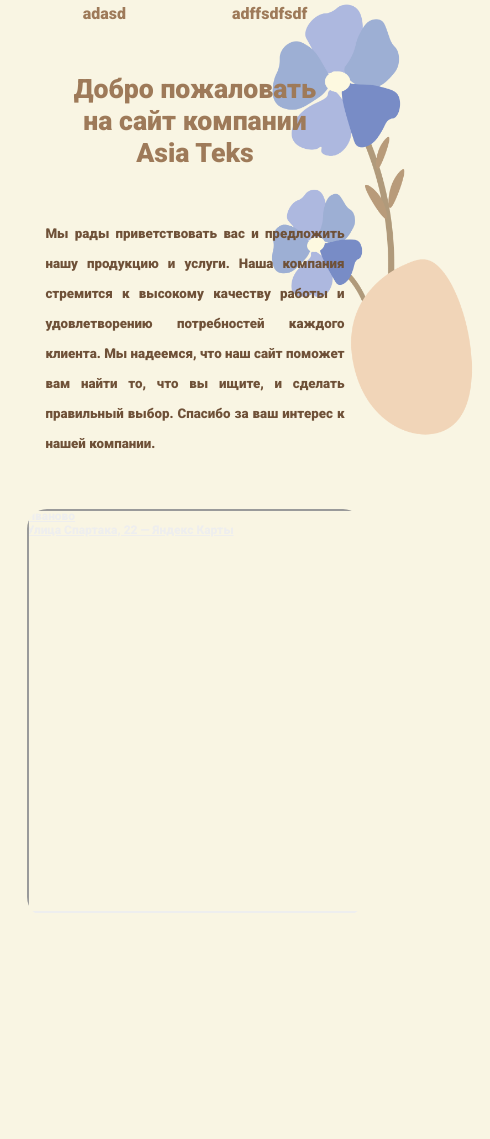
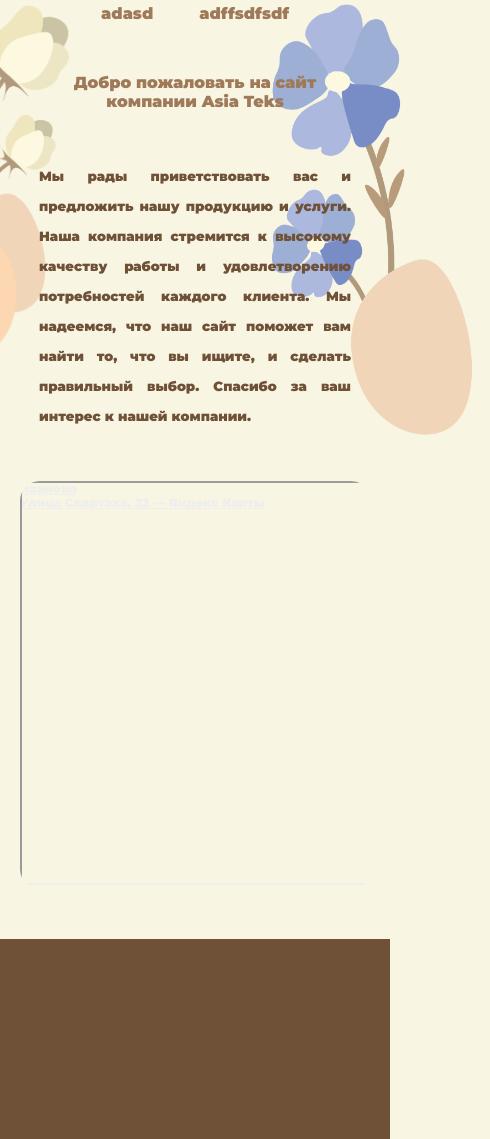
Before and after one commit to KliminVD/AsiaTeks.github.io, a plain HTML site: page index.html in a window 390 px wide. Shown: the part 46-1185 px from the top of the page, 490 px wide, since content can reach past the window. Before the commit the page ends 971 px from the top, so only its background shows below. Drawn offline with Linux system fonts and the light colour scheme.

Commit message:
Update style.css

```diff
--- a/style.css
+++ b/style.css
@@ -1,14 +1,19 @@
 @import url('https://fonts.googleapis.com/css2?family=Roboto:ital,wght@0,100;0,300;0,400;0,500;0,700;0,900;1,100;1,300;1,400;1,500;1,700;1,900&display=swap');
+@import url('https://fonts.googleapis.com/css2?family=Lato:ital,wght@0,100;0,300;0,400;0,700;0,900;1,100;1,300;1,400;1,700;1,900&family=Montserrat:ital,wght@0,100..900;1,100..900&display=swap');
 * {
-    font-family: "Roboto", sans-serif;
+    font-family: "Montserrat", sans-serif;
     font-weight: 1000;
     font-style: normal;
     color: #9E7A59;
+    font-size: 16px;
+    margin: 0 auto;
+    padding: 0;
 }
-
+main{
+    overflow-x: hidden;
+}
 body{
     background-color: #F9F5E3;
-    overflow-x:hidden;
 }
 header, main, footer {
     position: relative;
@@ -40,20 +45,27 @@ div[style] {
     width: 550px;
     margin: 50px auto;
     text-align: center;
+    font-size: 20pt;
 }
 #f1 {
     position: absolute;
-    z-index: 1;
+    z-index: -100;
     width: 343px;
     height: 726px;
     left: -100px;
 }
 #f2 {
-    position: fixed;
-    z-index: 1;
+    position: absolute;
+    z-index: -100;
     width: 346px;
     height: 630px;
     right: -100px;
+}
+footer {
+    height: 400px;
+    background-color: #6f5138;
+    margin-top: 50px;
+    position: relative;
 }
 @media screen and (max-width: 850px) {
     #text{
@@ -63,7 +75,8 @@ div[style] {
         width: 70%;
     }
     #f1{
-        display: none;
+        width: 170px;
+        height: 360px;
     }
     #f2{
         width: 220px;
@@ -81,6 +94,9 @@ div[style] {
         font-size: 10pt;
     }
     #welcome{
-        font-size: 10pt;
+        font-size: 14pt;
+    }
+    footer{
+        height: 200px;
     }
 }
```
